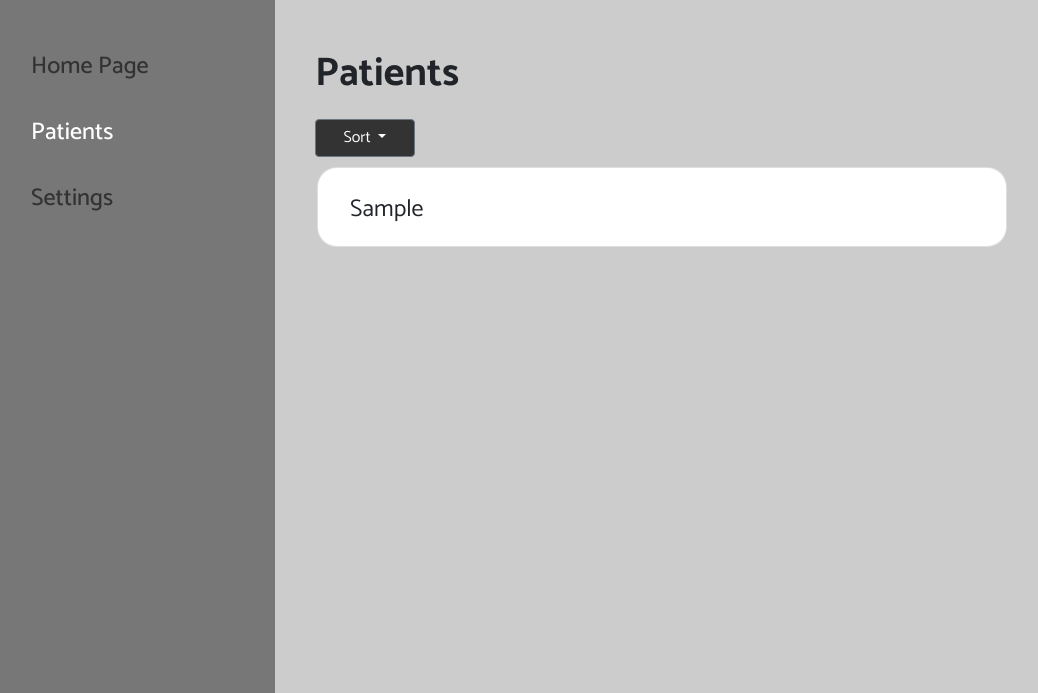
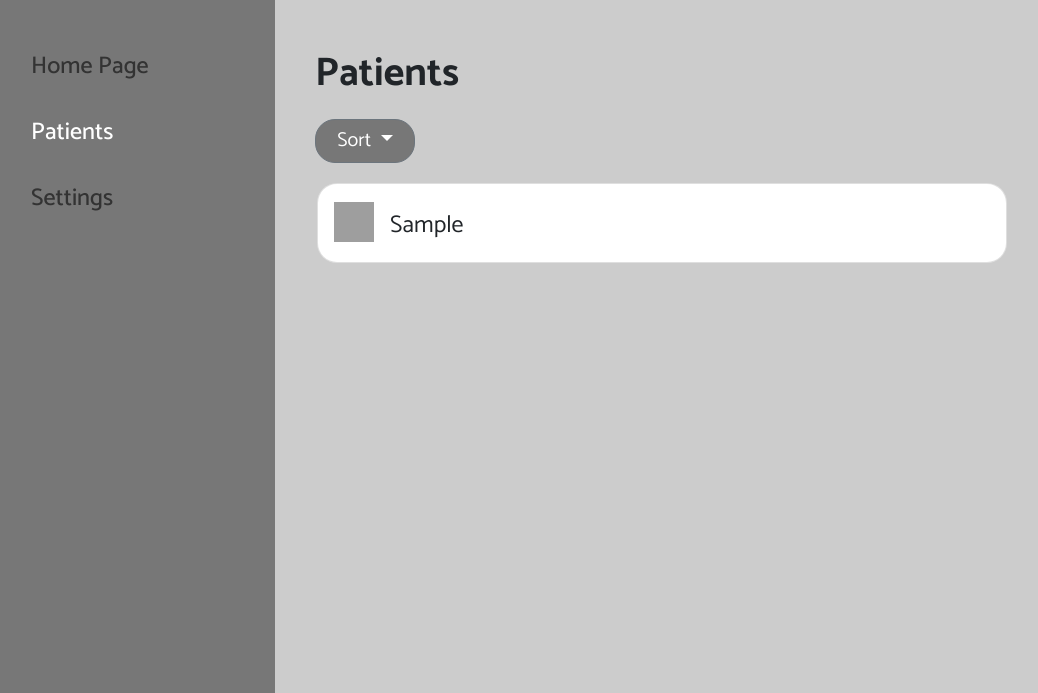
Before and after one commit to eliyasamary/Medigment, a PHP site: page /dashboard/list.php in a window 1280 px wide. Shown: the part 107-800 px from the top of the page, without its empty margins (5-1043 px from the left). Run offline with PHP 8.4, Linux system fonts and the light colour scheme; the visitor is signed in with stand-in values (Sample User, id 1); tables that the repository leaves empty or names only in its code hold one stand-in row (values such as "Sample post"); grey boxes are pictures that could not be loaded.

Commit message:
Add files via upload

```diff
--- a/css/style.css
+++ b/css/style.css
@@ -113,23 +113,11 @@ main {
     justify-content: center;
     gap: 10px;
 }
-/* .list-title {
-    margin-top: 20px;
-    display: flex;
-    width: 100%;
-    height: 35px;
-    background-color: #333333;
-    color: #fff;
-    justify-content: center;
-    align-items: center;
-    font-weight: 500;
-    border-radius: 7px 7px 0px 0px;
-    font-size: 18px;
-
-} */
 .btn-secondary{
     width: 100px;
-    background-color: #333333;
+    background-color: #777777;
+    border-radius: 20px;
+    font-size: 20px;
 }
 .list-group{
     margin-bottom: 10px;
@@ -158,7 +146,7 @@ main {
     width: 100%;
     display: flex;
     flex-direction: row;
-    margin-bottom: 10px;
+    margin-bottom: 20px;
     align-items: flex-end;
     margin-left: 40px;
     margin-top: 13px;
@@ -374,6 +362,11 @@ form {
 .offcanvas{
     transition: none;
 }
+.obj-list-img{
+    width: 40px;
+    height: 40px;
+    margin-top: 10px;
+}
 
 
 @media only screen and (min-width: 1075px ) {
--- a/list.php
+++ b/list.php
@@ -108,13 +108,6 @@
                 ?>
           </div>
           <div class="modify">
-            <!-- <div class="search-bar">
-              <div class="container-fluid">
-                <form class="d-flex">
-                  <input class="form-control me-2" type="search" placeholder="Search" aria-label="Search">
-                </form>
-              </div>
-            </div> -->
             <div id="modify-btns">
               <div class="dropdown">
                 <button class="btn btn-secondary dropdown-toggle" type="button" data-bs-toggle="dropdown" aria-expanded="false">
@@ -123,44 +116,16 @@
                 <ul class="dropdown-menu dropdown-menu-dark" id="nav-place">
                 </ul>
               </div>
-              <!-- <div class="dropdown">
-                <button class="btn btn-secondary dropdown-toggle" type="button" data-bs-toggle="dropdown" aria-expanded="false">
-                  View
-                </button>
-                <ul class="dropdown-menu dropdown-menu-dark">
-                  <li><a class="dropdown-item" href="#">Grid</a></li>
-                  <li><a class="dropdown-item active" href="#">List</a></li>
-                </ul>
-              </div> -->
-              <!-- <div class="dropdown">
-                <button class="btn btn-secondary dropdown-toggle" type="button" data-bs-toggle="dropdown" aria-expanded="false">
-                  Filter
-                </button>
-                <ul class="dropdown-menu dropdown-menu-dark">
-                  <li><a class="dropdown-item active" href="#">None</a></li>
-                  <li><a class="dropdown-item" href="#">Men</a></li>
-                  <li><a class="dropdown-item" href="#">Female</a></li>
-                </ul>
-              </div> -->
             </div>
-            <!-- <div id="add-patient-btn">
-              <a href="addPatient.html"><img src="./images/addPatient.png" alt="Add Patient"></a>
-              <span>Add Patient</span>
-            </div> -->
           </div>
           <section id="list">
             <div class="list-group">
               <ul class="list-group">
               <?php
-
-              include "db.php";
-
-
-              $query1 = '';
-              $sortfield = '';
-              $query2 = ';';
-
-
+                include "db.php";
+                $query1 = '';
+                $sortfield = '';
+                $query2 = ';';
 
                 if($_SESSION["user_type"] == "carer"){
 
@@ -204,7 +169,8 @@
                     while($row = mysqli_fetch_array($result)) {
                       echo '<li class="list-group-item">
                       <div class="object-details">
-                        <a class="dropdown-item object-name" href="object.html?patientId=1"><span>' . $row["first_name"]  .  '</span></a>
+                      <img class="obj-list-img" src="images/patient.png">
+                        <a class="dropdown-item object-name" href="object.html?patientId=' . $row["user_id"] . '"><span>' . $row["first_name"]  .  '</span></a>
                       </div>
                     </li>';
                     }
@@ -212,14 +178,14 @@
                     while($row = mysqli_fetch_array($result)) {
                     echo '<li class="list-group-item">
                     <div class="object-details">
-                      <a class="dropdown-item object-name" href="object.html?patientId=1"><span>' . $row["med_name"]  .  '</span></a>
+                      <img class="obj-list-img" src="images/med.png">
+                      <a class="dropdown-item object-name" href="object.html?medId=' . $row["med_id"] . '"><span>' . $row["med_name"]  .  '</span></a>
                     </div>
                   </li>';
                     }
                   }
                 }
-                ?>
-
+              ?>
               </ul>
             </div>
           </section>
```
